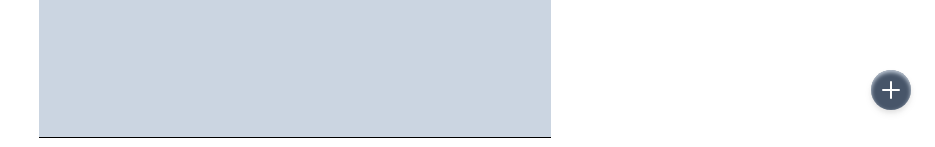
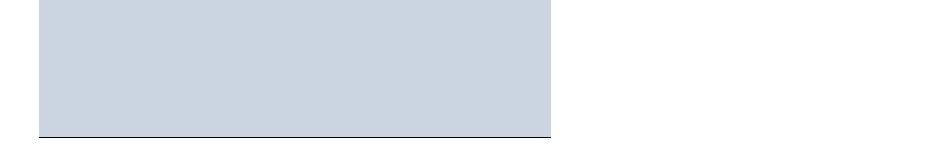
Before and after one commit to Yuyeol/book-talk, a Next.js app: page / in a window 1280 px wide. Shown: the part 594-741 px from the top of the page, without its empty margins (345-1280 px from the left). Built offline with nearby package versions, Linux system fonts and the light colour scheme.

Commit message:
feat #3: floating button 제거

```diff
--- a/components/floating-button.tsx
+++ /dev/null
@@ -1,21 +0,0 @@
-import Link from "next/link";
-import Header from "./header";
-import NavBar from "./navbar";
-
-interface Props {
-  children: React.ReactNode;
-  href: string;
-}
-
-const FloatingButton = ({ children, href }: Props) => {
-  return (
-    <Link
-      href={href}
-      className="fixed flex items-center justify-center w-10 h-10 rounded-full shadow-inner drop-shadow-md shadow-slate-300 bg-slate-600 bottom-24 right-6"
-    >
-      {children}
-    </Link>
-  );
-};
-
-export default FloatingButton;
--- a/pages/index.tsx
+++ b/pages/index.tsx
@@ -1,5 +1,4 @@
 import BookItem from "@/components/book/item";
-import FloatingButton from "@/components/floating-button";
 import Plus from "@/components/icon/plus";
 import Layout from "@/components/layout";
 
@@ -10,10 +9,6 @@ const Home = () => {
         <BookItem />
         <BookItem />
       </ul>
-
-      <FloatingButton href="/book/1">
-        <Plus width={8} color="white" />
-      </FloatingButton>
     </Layout>
   );
 };
```
